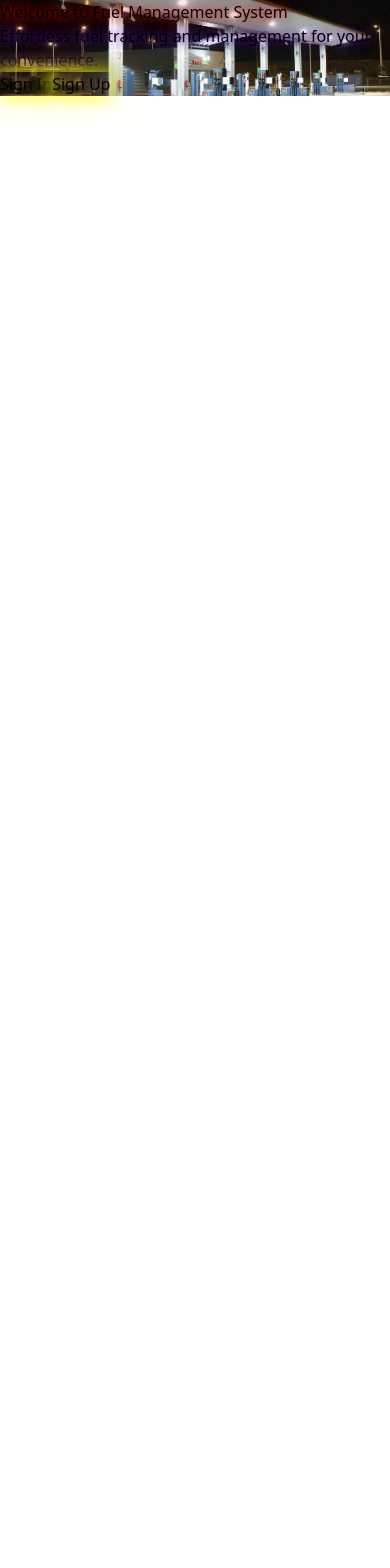
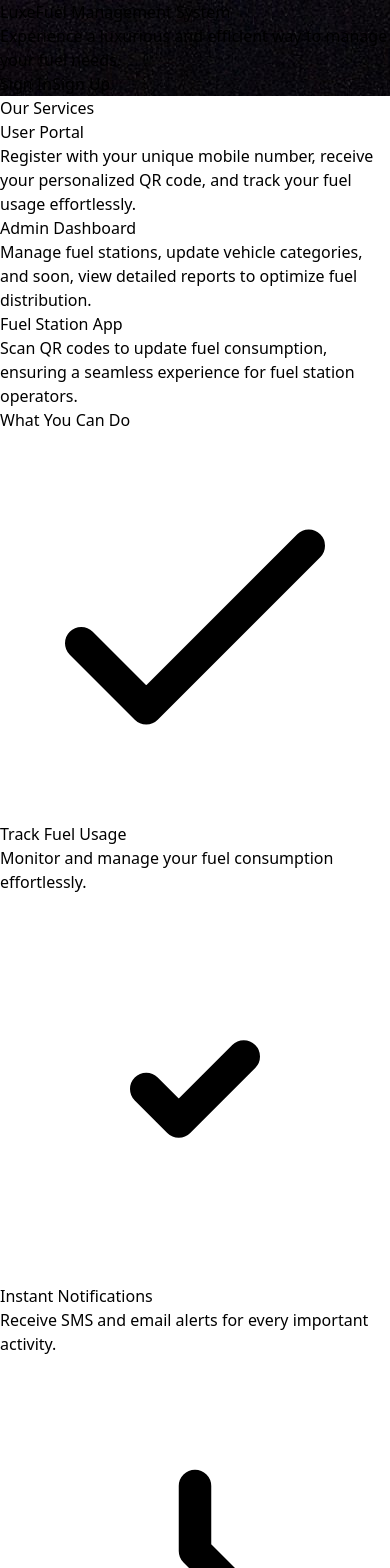
Before and after one commit to lakshitha779988/Fuel-Management-System, a React (Vite) app in the folder frontend/: page / in a window 390 px wide. Shown: the top 1568 px of the page. Before the commit the page ends 844 px from the top, so only its background shows below. Built offline with nearby package versions, Linux system fonts and the light colour scheme.

Commit message:
Update Home page

```diff
--- a/frontend/package.json
+++ b/frontend/package.json
@@ -13,6 +13,8 @@
     "@tailwindcss/forms": "^0.5.9",
     "axios": "^1.7.9",
     "firebase": "^11.2.0",
+    "framer-motion": "^12.4.1",
+    "motion": "^12.4.1",
     "react": "^18.3.1",
     "react-dom": "^18.3.1",
     "react-router-dom": "^7.1.3"
--- a/frontend/src/components/Pages/HomePage.jsx
+++ b/frontend/src/components/Pages/HomePage.jsx
@@ -5,75 +5,151 @@ export default function HomePage() {
   const navigate = useNavigate();
 
   return (
-    <div
-      className="h-screen flex items-center justify-center text-white relative overflow-hidden bg-gradient-to-br from-red-900 via-red-700 to-red-500"
-      style={{
-        backgroundImage: `url('../../public/gas.jpg')`,
-        backgroundRepeat: 'no-repeat',
-        backgroundSize: 'cover',
-        backgroundPosition: 'center',
-      }}
+    <div className="flex flex-col min-h-screen bg-gray-100">
+      {/* Hero Section */}
+      <section
+        className="relative flex items-center justify-center h-screen bg-cover bg-center"
+        style={{ backgroundImage: "url('/gas.jpg')" }}
       >
-
-      <div className="absolute inset-0">
-        <div className="w-96 h-96 bg-red-300 opacity-40 rounded-full blur-3xl animate-bounce absolute -top-20 -left-20"></div>
-        <div className="w-80 h-80 bg-red-400 opacity-30 rounded-full blur-2xl animate-spin-slow absolute top-1/3 left-1/3"></div>
-        <div className="w-96 h-96 bg-red-300 opacity-50 rounded-full blur-3xl animate-pulse absolute bottom-20 right-20"></div>
-      </div>
-
-
-
-     <div className="absolute inset-0 bg-black opacity-60 z-0"></div>
-
-
-<div className="p-10 rounded-2xl text-center shadow-2xl relative z-10">
-  <h1
-    className="text-6xl font-extrabold mb-8 text-red-400 drop-shadow-lg animate-pulse"
-    style={{
-      textShadow: `0 0 10px rgba(255, 0, 0, 0.8), 0 0 20px rgba(255, 0, 0, 0.6), 0 0 40px rgba(255, 0, 0, 0.4)`,
-    }}
-  >
-    Welcome to{' '}
-    <span
-      style={{
-        textShadow: `0 0 10px rgba(255, 0, 0, 0.8), 0 0 20px rgba(255, 0, 0, 0.6), 0 0 40px rgba(255, 0, 0, 0.4)`,
-      }}
-    >
-      Fuel Management System
-    </span>
+        <div className="absolute inset-0 bg-black opacity-50"></div>
+        <div className="relative z-10 text-center px-4">
+          <h1 className="text-5xl md:text-7xl font-bold text-white mb-6">
+            LuxeFuel Management System
           </h1>
-  <p
-    className="text-2xl mb-10 text-purple-200"
-    style={{
-      textShadow: `0 0 8px rgba(128, 0, 255, 0.6), 0 0 16px rgba(128, 0, 255, 0.4)`,
-    }}
-  >
-    Effortless fuel tracking and management for your convenience.
+          <p className="text-xl md:text-2xl text-gray-200 mb-8">
+            Experience a luxurious and efficient way to manage your fuel needs.
           </p>
-
-  <div className="space-x-6">
+          <div className="flex justify-center space-x-6">
             <button
               onClick={() => navigate('/login')}
-      className="px-10 py-4 bg-yellow-500 text-white text-xl font-bold rounded-lg shadow-xl transition-transform transform hover:scale-110 hover:bg-yellow-600 hover:shadow-2xl duration-300"
-      style={{
-        boxShadow: `0 0 15px rgba(255, 255, 0, 0.7), 0 0 30px rgba(255, 255, 0, 0.5)`,
-      }}
+              className="px-8 py-4 bg-yellow-500 hover:bg-yellow-600 text-white font-semibold rounded-lg shadow transition duration-300"
             >
               Sign In
             </button>
             <button
               onClick={() => navigate('/register')}
-      className="px-10 py-4 bg-yellow-500 text-white text-xl font-bold rounded-lg shadow-xl transition-transform transform hover:scale-110 hover:bg-yellow-600 hover:shadow-2xl duration-300"
-      style={{
-        boxShadow: `0 0 15px rgba(255, 255, 0, 0.7), 0 0 30px rgba(255, 255, 0, 0.5)`,
-      }}
+              className="px-8 py-4 bg-yellow-500 hover:bg-yellow-600 text-white font-semibold rounded-lg shadow transition duration-300"
             >
               Sign Up
             </button>
           </div>
         </div>
+      </section>
 
-      <div className="absolute bottom-0 left-0 w-full h-20 bg-gradient-to-t from-red-900 to-transparent"></div>
+      {/* Services Section */}
+      <section className="py-20 bg-white">
+        <div className="container mx-auto px-4">
+          <h2 className="text-3xl font-bold text-center text-gray-800 mb-12">
+            Our Services
+          </h2>
+          <div className="grid grid-cols-1 md:grid-cols-3 gap-8">
+            {/* Card 1 */}
+            <div className="bg-gray-50 rounded-lg shadow-lg p-6 hover:shadow-2xl transition duration-300">
+              <h3 className="text-2xl font-semibold mb-4">User Portal</h3>
+              <p className="text-gray-600">
+                Register with your unique mobile number, receive your personalized QR code, and track your fuel usage effortlessly.
+              </p>
+            </div>
+            {/* Card 2 */}
+            <div className="bg-gray-50 rounded-lg shadow-lg p-6 hover:shadow-2xl transition duration-300">
+              <h3 className="text-2xl font-semibold mb-4">Admin Dashboard</h3>
+              <p className="text-gray-600">
+                Manage fuel stations, update vehicle categories, and soon, view detailed reports to optimize fuel distribution.
+              </p>
+            </div>
+            {/* Card 3 */}
+            <div className="bg-gray-50 rounded-lg shadow-lg p-6 hover:shadow-2xl transition duration-300">
+              <h3 className="text-2xl font-semibold mb-4">Fuel Station App</h3>
+              <p className="text-gray-600">
+                Scan QR codes to update fuel consumption, ensuring a seamless experience for fuel station operators.
+              </p>
+            </div>
+          </div>
+        </div>
+      </section>
+
+      {/* Features Section */}
+      <section className="py-20 bg-gray-100">
+        <div className="container mx-auto px-4">
+          <h2 className="text-3xl font-bold text-center text-gray-800 mb-12">
+            What You Can Do
+          </h2>
+          <div className="grid grid-cols-1 md:grid-cols-2 gap-8">
+            <div className="flex items-center">
+              <div className="flex-shrink-0 h-16 w-16 bg-yellow-500 rounded-full flex items-center justify-center">
+                <svg className="h-8 w-8 text-white" fill="none" stroke="currentColor" viewBox="0 0 24 24">
+                  <path strokeLinecap="round" strokeLinejoin="round" strokeWidth="2" d="M5 13l4 4L19 7" />
+                </svg>
+              </div>
+              <div className="ml-4">
+                <h3 className="text-xl font-semibold">Track Fuel Usage</h3>
+                <p className="text-gray-600">
+                  Monitor and manage your fuel consumption effortlessly.
+                </p>
+              </div>
+            </div>
+            <div className="flex items-center">
+              <div className="flex-shrink-0 h-16 w-16 bg-yellow-500 rounded-full flex items-center justify-center">
+                <svg className="h-8 w-8 text-white" fill="none" stroke="currentColor" viewBox="0 0 24 24">
+                  <path strokeLinecap="round" strokeLinejoin="round" strokeWidth="2" d="M9 12l2 2l4-4" />
+                </svg>
+              </div>
+              <div className="ml-4">
+                <h3 className="text-xl font-semibold">Instant Notifications</h3>
+                <p className="text-gray-600">
+                  Receive SMS and email alerts for every important activity.
+                </p>
+              </div>
+            </div>
+            <div className="flex items-center">
+              <div className="flex-shrink-0 h-16 w-16 bg-yellow-500 rounded-full flex items-center justify-center">
+                <svg className="h-8 w-8 text-white" fill="none" stroke="currentColor" viewBox="0 0 24 24">
+                  <path strokeLinecap="round" strokeLinejoin="round" strokeWidth="2" d="M12 8v4l3 3" />
+                </svg>
+              </div>
+              <div className="ml-4">
+                <h3 className="text-xl font-semibold">Effortless Login</h3>
+                <p className="text-gray-600">
+                  Sign in securely with your mobile number and access your dashboard with ease.
+                </p>
+              </div>
+            </div>
+            <div className="flex items-center">
+              <div className="flex-shrink-0 h-16 w-16 bg-yellow-500 rounded-full flex items-center justify-center">
+                <svg className="h-8 w-8 text-white" fill="none" stroke="currentColor" viewBox="0 0 24 24">
+                  <path strokeLinecap="round" strokeLinejoin="round" strokeWidth="2" d="M13 16h-1v-4h-1m1-4h.01" />
+                </svg>
+              </div>
+              <div className="ml-4">
+                <h3 className="text-xl font-semibold">Complete Control</h3>
+                <p className="text-gray-600">
+                  Update your profile, regenerate your QR code, or even delete your account anytime.
+                </p>
+              </div>
+            </div>
+          </div>
+        </div>
+      </section>
+
+      {/* Footer */}
+      <footer className="bg-gray-800 text-gray-200 py-8">
+        <div className="container mx-auto px-4">
+          <div className="flex flex-col md:flex-row justify-between items-center">
+            <div className="mb-4 md:mb-0">
+              <h4 className="text-xl font-bold">LuxeFuel Management System</h4>
+              <p className="text-gray-400">Excellence in Fuel Management.</p>
+            </div>
+            <div className="flex space-x-6">
+              <a href="#" className="hover:text-white">Privacy Policy</a>
+              <a href="#" className="hover:text-white">Terms of Service</a>
+              <a href="#" className="hover:text-white">Contact Us</a>
+            </div>
+          </div>
+          <div className="text-center mt-4 text-gray-500">
+            © {new Date().getFullYear()} LuxeFuel Management System. All rights reserved.
+          </div>
+        </div>
+      </footer>
     </div>
   );
 }
```
Also changed, not shown: 1 other file (tests, documents, lock files or other folders). Lines whose indentation alone changed are shown as unchanged.
